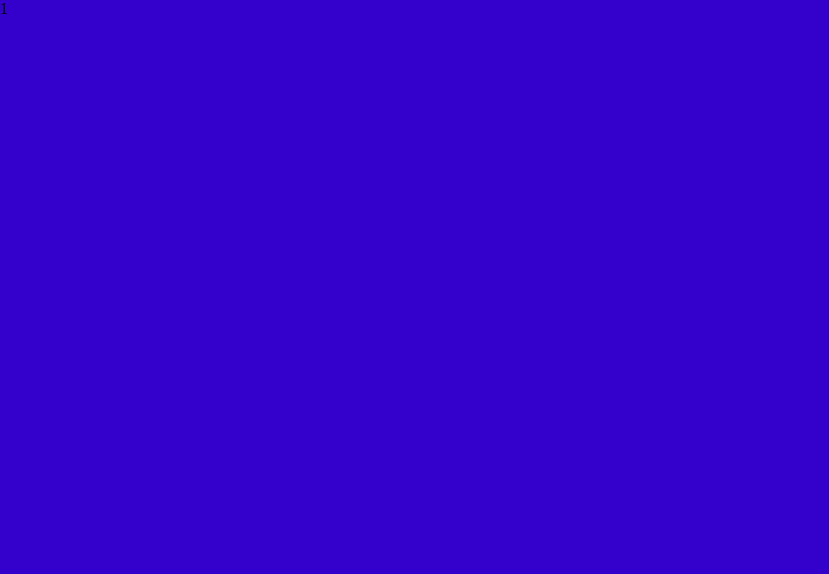
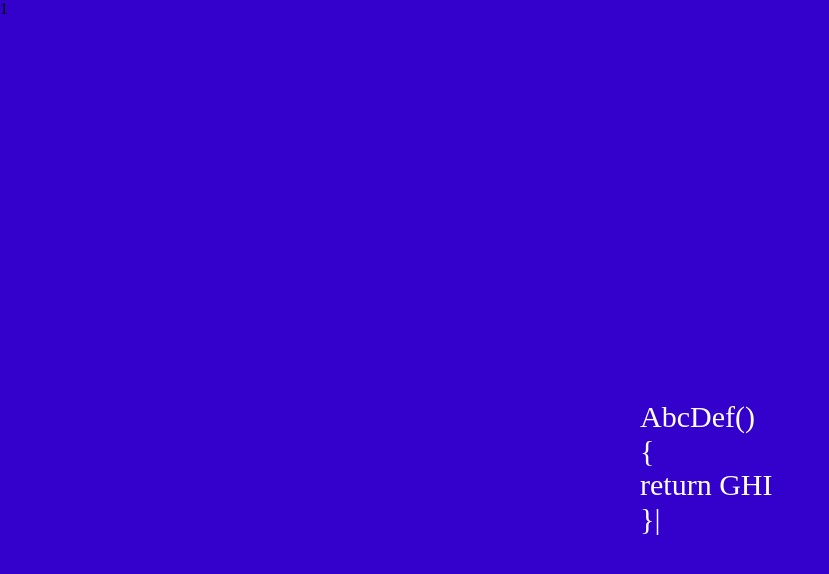
Before and after one commit to Luke19950111/fullpage-demo, a Vue app: page / in a window 1280 px wide. Shown: the top 574 px of the page, without its empty margins (0-829 px from the left). Built offline with nearby package versions, Linux system fonts and the light colour scheme.

Commit message:
slot插入组件

```diff
--- a/index.html
+++ b/index.html
@@ -19,7 +19,11 @@
   </head>
   <body>
     <div id="app">
-        <full-page :bg-color='bgColor' :pages='5'></full-page>
+        <full-page :bg-color='bgColor' :pages='5'>
+            <div>
+                <page-1></page-1>
+            </div>
+        </full-page>
     </div>
     <!-- built files will be auto injected -->
   </body>
--- a/src/components/fullPage.vue
+++ b/src/components/fullPage.vue
@@ -1,5 +1,5 @@
 <template>
-  <div>
+  <div @wheel="onWheelScroll">
     <transition-group tag="div" :name="name">
       <div
         class="block"
@@ -7,10 +7,11 @@
         :key="list"
         :style="{'background': bgColor&&bgColor[index]?bgColor[index]:baseColor}"
         v-show="index==curIndex"
-        @wheel="onWheelScroll"
+
         @transitionend="end"
       >
         {{ list }}
+        <slot v-if="index===0"></slot>
       </div>
     </transition-group>
   </div>
--- /dev/null
+++ b/src/components/page1.vue
@@ -0,0 +1,50 @@
+<template>
+    <div class="code-push">
+        <span v-html='code' v-for="code in codes"></span>
+        <span v-show='show'>|</span>
+    </div>
+</template>
+
+<script>
+    export default{
+        data() {
+            return {
+                msg: 'AbcDef()'.split('').concat(['</br>','{','</br>'],'return GHI'.split(''),['</br>','}']),
+                codes: [],
+                timer1: null,
+                timer2: null,
+                curIndex: 0,
+                show: true
+            }
+        },
+        mounted() {
+            this.timer2 = setInterval(this.pushCode, 300)
+            this.timer1 = setInterval(()=>{
+                this.show=!this.show
+                if(this.curIndex === this.msg.length){
+                    clearInterval(this.timer1)
+                    this.timer1 = null
+                    clearInterval(this.timer2)
+                    this.timer2 = null
+                }
+            }, 150)
+        },
+        methods: {
+            pushCode(){
+                this.codes.push(this.msg[this.curIndex])
+                this.curIndex ++
+            }
+        },
+    }
+</script>
+
+<style>
+    .code-push{
+        position: absolute;
+        color: #fff;
+        font-size: 30px;
+        top: 50%;
+        left: 50%;
+        transform: translate(50% 50%);
+    }
+</style>
--- a/src/main.js
+++ b/src/main.js
@@ -2,6 +2,7 @@ import Vue from 'vue/dist/vue.js'
 import { isRegExp } from 'util'
 // import App from './App'
 import FullPage from '@/components/fullPage.vue'
+import Page1 from '@/components/page1.vue'
 
 Vue.config.productionTip = false
 
@@ -12,6 +13,9 @@ new Vue({
     bgColor: ["#30c", "#c03", "#c30", "#3c0", "#03c"],
   },
 //   render: h => h()
-  components: { FullPage },
+  components: {
+      FullPage,
+      Page1
+  },
 
 })
```
